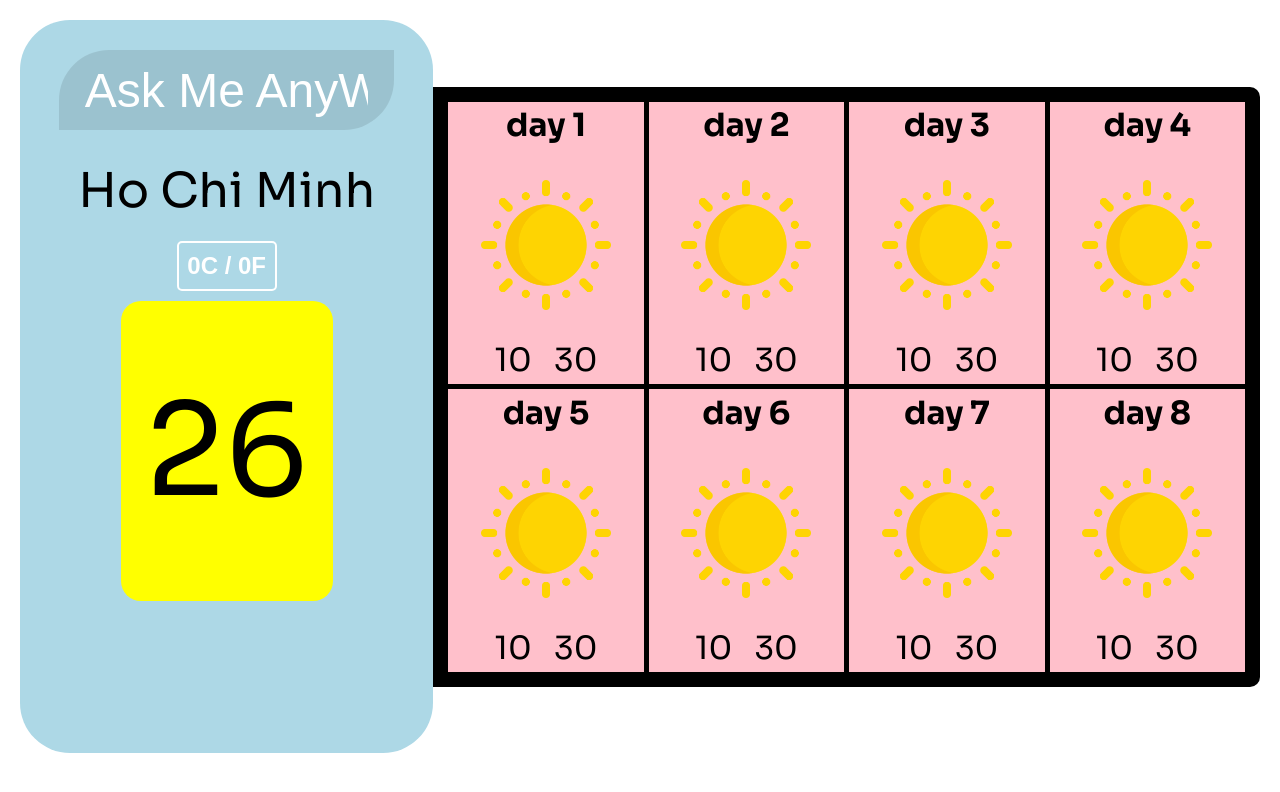
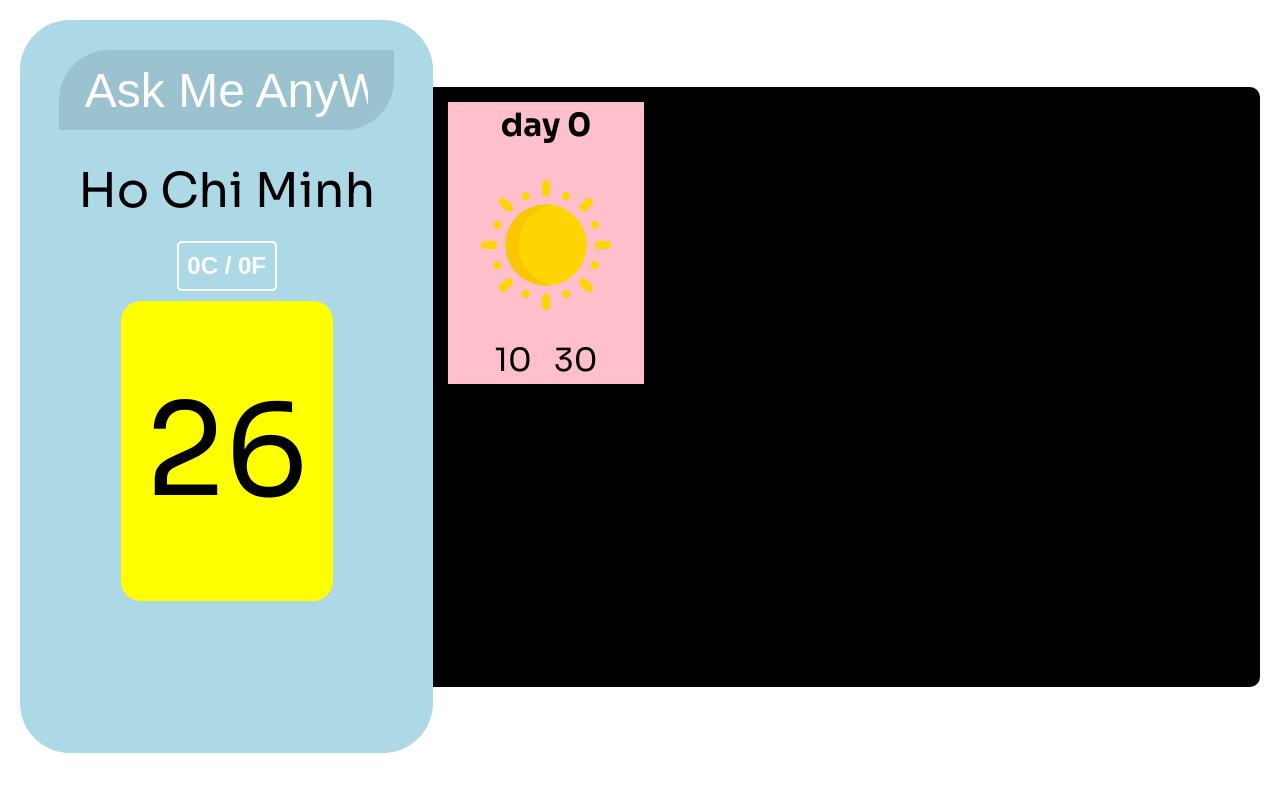
Before and after one commit to xiaoding1096/weather-app-2, a plain HTML site: page index.html in a window 1280 px wide. Drawn offline with Linux system fonts and the light colour scheme.

Commit message:
add base core

```diff
--- a/index.html
+++ b/index.html
@@ -25,86 +25,18 @@
         </div>
         <div class="condition"></div>
       </div>
-      <div class="otherday">
-        <div class="otherday-inner">
-          <!-- day 1 -->
-          <div class="otherday-inner_day">
-            <span class="otherday-day">day 1</span>
-            <img src="./img/sun.png" alt="" class="img-otherday_icon" />
-            <div class="otherday-minmax-temperature">
-              <span class="otherday-minmax">10</span>
-              <span class="otherday-minmax">30</span>
-            </div>
-          </div>
-          <!-- day 2 -->
-          <div class="otherday-inner_day">
-            <span class="otherday-day">day 2</span>
-            <img src="./img/sun.png" alt="" class="img-otherday_icon" />
-            <div class="otherday-minmax-temperature">
-              <span class="otherday-minmax">10</span>
-              <span class="otherday-minmax">30</span>
+      <div class="dayoffuture">
+        <div id="dayoffuture-wrapper">
+          <!-- day 0 -->
+          <div class="dayoffuture_day">
+            <span class="dayoffuture-day">day 0</span>
+            <img src="./img/sun.png" alt="" class="img-dayoffuture_icon" />
+            <div class="dayoffuture-minmax-temperature">
+              <span class="dayoffuture-minmax">10</span>
+              <span class="dayoffuture-minmax">30</span>
             </div>
           </div>
 
-          <!-- day 3 -->
-          <div class="otherday-inner_day">
-            <span class="otherday-day">day 3</span>
-            <img src="./img/sun.png" alt="" class="img-otherday_icon" />
-            <div class="otherday-minmax-temperature">
-              <span class="otherday-minmax">10</span>
-              <span class="otherday-minmax">30</span>
-            </div>
-          </div>
-
-          <!-- day 4 -->
-          <div class="otherday-inner_day">
-            <span class="otherday-day">day 4</span>
-            <img src="./img/sun.png" alt="" class="img-otherday_icon" />
-            <div class="otherday-minmax-temperature">
-              <span class="otherday-minmax">10</span>
-              <span class="otherday-minmax">30</span>
-            </div>
-          </div>
-
-          <!-- day 5 -->
-          <div class="otherday-inner_day">
-            <span class="otherday-day">day 5</span>
-            <img src="./img/sun.png" alt="" class="img-otherday_icon" />
-            <div class="otherday-minmax-temperature">
-              <span class="otherday-minmax">10</span>
-              <span class="otherday-minmax">30</span>
-            </div>
-          </div>
-
-          <!-- day 6 -->
-          <div class="otherday-inner_day">
-            <span class="otherday-day">day 6</span>
-            <img src="./img/sun.png" alt="" class="img-otherday_icon" />
-            <div class="otherday-minmax-temperature">
-              <span class="otherday-minmax">10</span>
-              <span class="otherday-minmax">30</span>
-            </div>
-          </div>
-
-          <!-- day 7 -->
-          <div class="otherday-inner_day">
-            <span class="otherday-day">day 7</span>
-            <img src="./img/sun.png" alt="" class="img-otherday_icon" />
-            <div class="otherday-minmax-temperature">
-              <span class="otherday-minmax">10</span>
-              <span class="otherday-minmax">30</span>
-            </div>
-          </div>
-
-          <!-- day 8 -->
-          <div class="otherday-inner_day">
-            <span class="otherday-day">day 8</span>
-            <img src="./img/sun.png" alt="" class="img-otherday_icon" />
-            <div class="otherday-minmax-temperature">
-              <span class="otherday-minmax">10</span>
-              <span class="otherday-minmax">30</span>
-            </div>
-          </div>
         </div>
       </div>
     </div>
--- a/main.js
+++ b/main.js
@@ -0,0 +1,30 @@
+// This is a structure of weather app demo and this one without a API.
+const dayOfFuture = document.getElementById("dayoffuture-wrapper");
+const searchForm = document.getElementById("search-form");
+const searchInput = document.getElementById("search-input");
+// we
+let data = ["day 1","day 2","day 3","day 4","day 5","day 6","day 7",]
+//line 8 to line 13 will help don't reload page when we submit,return a null value in input when we have written something and run a function displayWeather
+searchForm.addEventListener("submit", searchInfoWeatherCity);
+function searchInfoWeatherCity(event) {
+  event.preventDefault();
+  searchInput.value = "";
+  displayWeather();
+}
+
+//this function allow we display information when we have written something to input through create a new object, add a class for that object and add html content in that
+function displayWeather() {
+    data.forEach( data => {
+    const newDivItem = document.createElement("div");
+    newDivItem.classList.add("dayoffuture_day");
+    newDivItem.innerHTML = `
+        <span class="dayoffuture-day">${data}</span>
+        <img src="./img/sun.png" alt="" class="img-dayoffuture_icon" />
+        <div class="dayoffuture-minmax-temperature">
+        <span class="dayoffuture-minmax">10</span>
+        <span class="dayoffuture-minmax">30</span>
+        </div>
+    `;
+    dayOfFuture.appendChild(newDivItem);
+    });
+}
--- a/styles.css
+++ b/styles.css
@@ -94,14 +94,14 @@ body {
   font-size: 8rem;
 }
 
-.otherday {
+.dayoffuture {
   border-radius: 0 10px 10px 0;
   background-color: rgb(0, 0, 0);
   grid-column: 2/4;
   grid-row: 2/11;
 }
 
-.otherday-inner {
+#dayoffuture-wrapper {
   height: 100%;
   width: 100%;
   display: grid;
@@ -112,7 +112,7 @@ body {
   row-gap: 5px;
 }
 
-.otherday-inner_day {
+.dayoffuture_day {
   display: flex;
   flex-direction: column;
   justify-content: center;
@@ -120,23 +120,23 @@ body {
   background: pink;
 }
 
-.otherday-day {
+.dayoffuture-day {
   font-size: 2rem;
   margin-bottom: 15px;
   font-weight: bold;
 }
 
-.img-otherday_icon {
+.img-dayoffuture_icon {
   margin: 20px 0;
   max-width: 130px;
   max-height: 130px;
 }
 
-.otherday-minmax-temperature {
+.dayoffuture-minmax-temperature {
   margin-top: 10px;
 }
 
-.otherday-minmax {
+.dayoffuture-minmax {
   font-size: 2rem;
   padding: 10px;
 }
```
